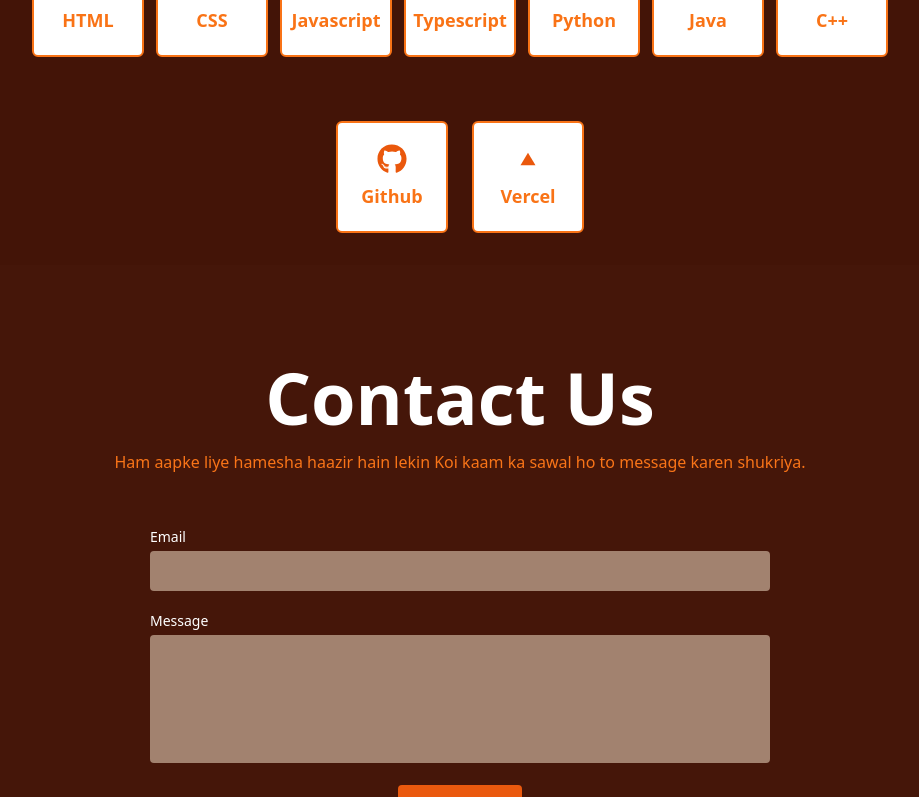
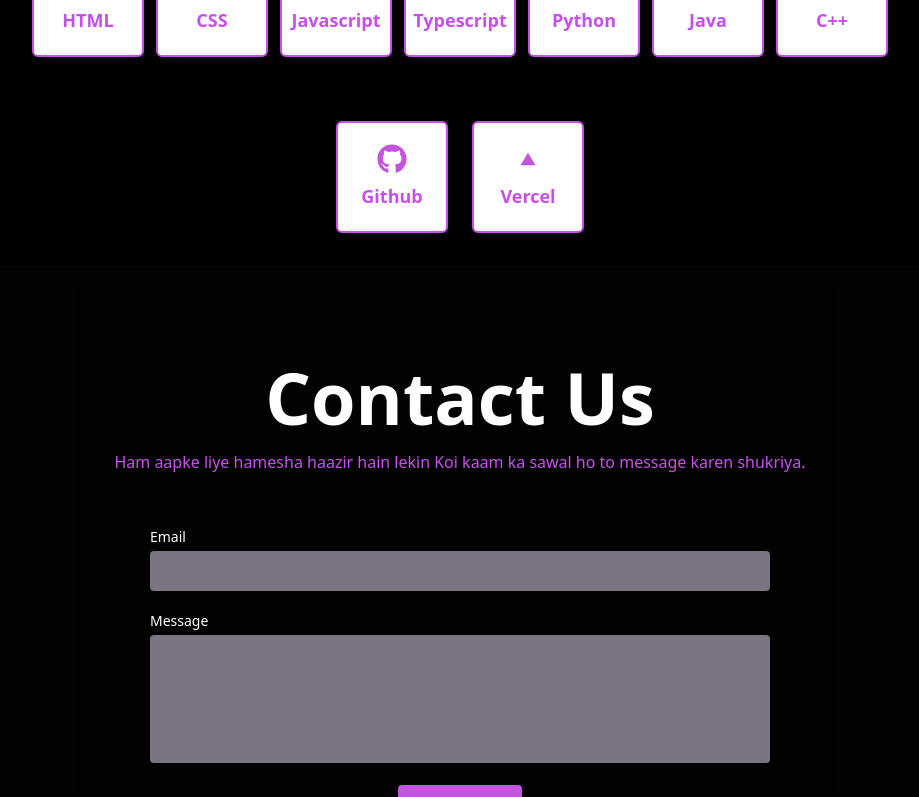
Before and after one commit to MuzzamilBukhari/portfolio-multipage-tailwind, a Next.js app: page / in a window 1280 px wide. Shown: the part 983-1780 px from the top of the page, without its empty margins (180-1099 px from the left). Built offline with nearby package versions, Linux system fonts and the light colour scheme.

Commit message:
add routing

```diff
--- a/src/app/about/page.tsx
+++ b/src/app/about/page.tsx
@@ -1,4 +1,4 @@
-import AboutComp from "@/components/about/About";
+import { About as AboutComp } from "@/components/";
 import React from "react";
 
 const About = () => {
--- a/src/app/layout.tsx
+++ b/src/app/layout.tsx
@@ -1,9 +1,7 @@
 import type { Metadata } from "next";
 import localFont from "next/font/local";
 import "./globals.css";
-import Navbar from "@/components/navbar/Navbar";
-import Footer from "@/components/footer/Footer";
-import { MobNavbar } from "@/components/navbar/MobNavbar";
+import { Navbar, MobNavbar, Footer } from "@/components/";
 
 const geistSans = localFont({
   src: "./fonts/GeistVF.woff",
--- a/src/app/page.tsx
+++ b/src/app/page.tsx
@@ -1,8 +1,4 @@
-import Contact from "@/components/contact/Contact";
-import Education from "@/components/about/About";
-import InfoSection from "@/components/hero-section/InfoSection";
-import Portfolio from "@/components/projects/Projects";
-import Skills from "@/components/skills/Skills";
+import { Contact, InfoSection, Skills } from "@/components/";
 
 export default function Home() {
   return (
--- a/src/app/projects/page.tsx
+++ b/src/app/projects/page.tsx
@@ -1,5 +1,5 @@
 import React from "react";
-import Projects from "@/components/projects/Projects";
+import { Projects } from "@/components/";
 
 const PortfolioPage = () => {
   return (
--- /dev/null
+++ b/src/app/services/page.tsx
@@ -0,0 +1,7 @@
+import React from "react";
+
+const Services = () => {
+  return <div>Services page</div>;
+};
+
+export default Services;
--- a/src/components/contact/Contact.tsx
+++ b/src/components/contact/Contact.tsx
@@ -24,7 +24,7 @@ const Contact = () => {
                   type="email"
                   id="email"
                   name="email"
-                  className="w-full bg-orange-100 bg-opacity-50 rounded border border-none focus:border-primary focus:bg-white focus:ring-2 focus:ring-orange-200 text-base outline-none text-gray-700 py-1 px-3 leading-8 transition-colors duration-200 ease-in-out"
+                  className="w-full bg-purple-100 bg-opacity-50 rounded border border-none focus:border-primary focus:bg-white focus:ring-2 focus:ring-purple-200 text-base outline-none text-gray-700 py-1 px-3 leading-8 transition-colors duration-200 ease-in-out"
                 />
               </div>
             </div>
@@ -36,7 +36,7 @@ const Contact = () => {
                 <textarea
                   id="message"
                   name="message"
-                  className="w-full bg-orange-100 bg-opacity-50 rounded border border-none focus:border-primary focus:bg-white focus:ring-2 focus:ring-orange-200 h-32 text-base outline-none text-gray-700 py-1 px-3 resize-none leading-6 transition-colors duration-200 ease-in-out"
+                  className="w-full bg-purple-100 bg-opacity-50 rounded border border-none focus:border-primary focus:bg-white focus:ring-2 focus:ring-purple-200 h-32 text-base outline-none text-gray-700 py-1 px-3 resize-none leading-6 transition-colors duration-200 ease-in-out"
                 ></textarea>
               </div>
             </div>
--- a/src/components/hero-section/InfoSection.tsx
+++ b/src/components/hero-section/InfoSection.tsx
@@ -1,7 +1,5 @@
 import Link from "next/link";
-import Image from "next/image";
 import React from "react";
-import Profile from "@/public/images/pic.jpg";
 
 const InfoSection = () => {
   return (
--- /dev/null
+++ b/src/components/index.ts
@@ -0,0 +1,19 @@
+import About from "./about/About";
+import Contact from "./contact/Contact";
+import Footer from "./footer/Footer";
+import InfoSection from "./hero-section/InfoSection";
+import Navbar from "./navbar/Navbar";
+import MobNavbar from "./navbar/MobNavbar";
+import Projects from "./projects/Projects";
+import Skills from "./skills/Skills";
+
+export {
+  About,
+  Contact,
+  Footer,
+  InfoSection,
+  Navbar,
+  MobNavbar,
+  Projects,
+  Skills,
+};
--- a/src/components/navbar/MobNavbar.tsx
+++ b/src/components/navbar/MobNavbar.tsx
@@ -33,11 +33,11 @@ const navItems = [
   },
 ];
 
-export const MobNavbar = () => {
+const MobNavbar = () => {
   const [isOpen, setIsOpen] = useState(false);
   return (
     <header className="text-primary bg-bg1 body-font w-full fixed z-10 md:hidden flex justify-center items-center">
-      <div className="container flex flex-wrap items-center w-full p-5 justify-between ">
+      <div className="container  flex flex-wrap items-center w-full p-5 justify-between ">
         <Link
           href={"/"}
           className="flex md:ml-8 title-font font-medium items-center text-white gap-2 text-xl mb-4 md:mb-0"
@@ -82,3 +82,5 @@ export const MobNavbar = () => {
     </header>
   );
 };
+
+export default MobNavbar;
--- a/src/components/projects/ProjectCard.tsx
+++ b/src/components/projects/ProjectCard.tsx
@@ -1,5 +1,6 @@
 import React from "react";
 import Link from "next/link";
+import Image from "next/image";
 
 const ProjectCard = ({
   name,
@@ -19,7 +20,7 @@ const ProjectCard = ({
       className={`bg-orange-800 w-[300px] h-[300px] p-5 rounded-lg hover:scale-105 hover:shadow-lg transition duration-300 ${className}`}
     >
       <Link href={link} target="_blank">
-        <img
+        <Image
           src={image}
           alt={alt}
           className="rounded-t-lg w-full object-cover h-40"
--- a/src/components/projects/Projects.tsx
+++ b/src/components/projects/Projects.tsx
@@ -1,4 +1,3 @@
-import Link from "next/link";
 import React from "react";
 import ProjectCard from "./ProjectCard";
 
--- a/tailwind.config.ts
+++ b/tailwind.config.ts
@@ -9,12 +9,12 @@ const config: Config = {
   theme: {
     extend: {
       colors: {
-        primary: "#f97316",
+        primary: "#C64FEC",
         // primary: "#024CAA",
-        secondary: "#ea580c",
+        secondary: "#C254DE",
         // secondary: "#3B1C32",
-        bg1: "#431407",
-        // bg1: "#091057",
+        // bg1: "#030712",
+        bg1: "#000000",
 
         bg2: "",
       },
```
